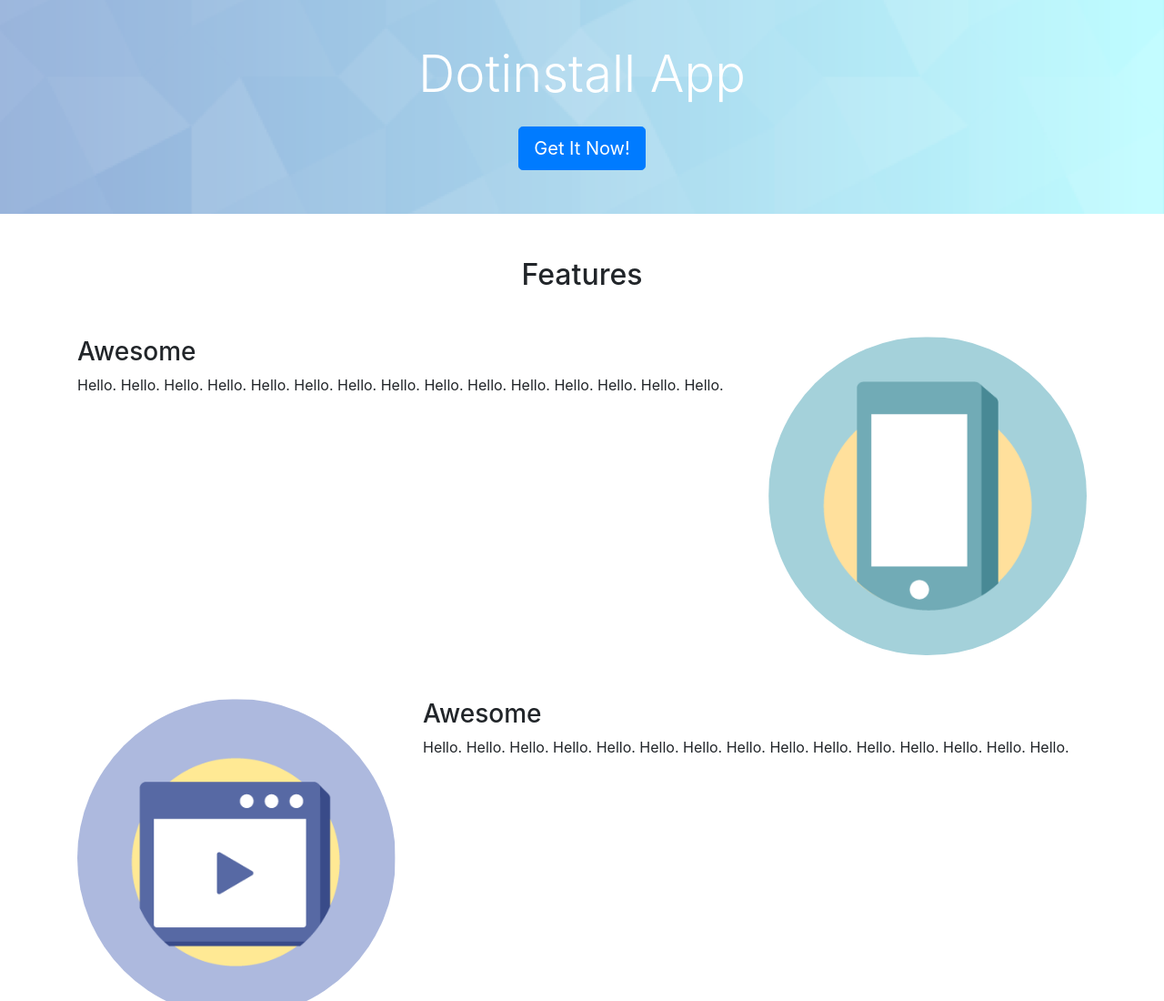
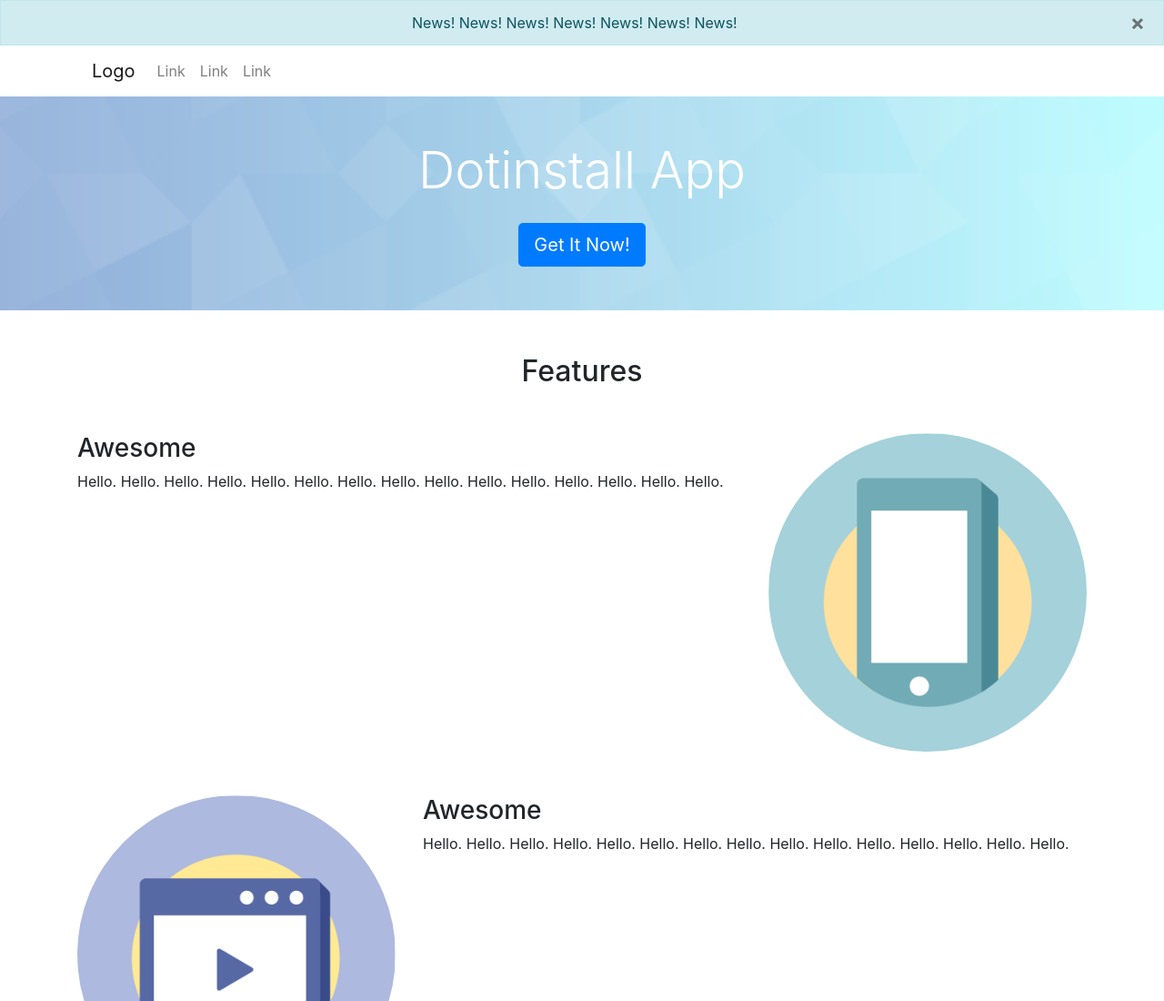
Before and after one commit to empenguin1186/bootstrap-training, a plain HTML site: page index.html in a window 1280 px wide. Shown: the top 1100 px of the page at 91% size. Drawn offline with nearby package versions, Linux system fonts and the light colour scheme.

Commit message:
:+1: アラート、ナビゲーション追加

```diff
--- a/index.html
+++ b/index.html
@@ -16,6 +16,28 @@
 <body>
 
 	<header>
+		<div class="alert alert-info text-center mb-0 rounded-0 alertdismissible fade show">
+			News! News! News! News! News! News! News!
+			<button class="close" data-dismiss="alert">
+				&times;
+			</button>
+		</div>
+		<div class="container">
+			<nav class="navbar navbar-expand-sm navbar-light">
+				<a href="" class="navbar-brand">Logo</a>
+				<button class="navbar-toggler" data-toggle="collapse" data-target="#menu">
+					<span class="navbar-toggler-icon"></span>
+				</button>
+				<div id="menu" class="collapse navbar-collapse">
+					<ul class="navbar-nav">
+						<li class="nav-item"><a href="" class="nav-link">Link</a></li>
+						<li class="nav-item"><a href="" class="nav-link">Link</a></li>
+						<li class="nav-item"><a href="" class="nav-link">Link</a></li>
+					</ul>
+				</div>
+			</nav>
+		</div>
+
 		<div class="cover text-white text-center py-5">
 			<h1 class="display-4 mb-4">Dotinstall App</h1>
 			<a href="" class="btn btn-primary btn-lg">Get It Now!</a>
@@ -93,8 +115,8 @@
 						<p>iOS iOS iOS iOS iOS iOS iOS iOS</p>
 					</div>
 					<div id="android" class="tab-pane">
-						<p>Android Android Android Android <span class="font-weight-bold text-info"
-								data-toggle="tooltip" title="This is awesome">&roid</span> Android Android</p>
+						<p>Android Android Android Android <span class="font-weight-bold text-info" data-toggle="tooltip"
+								title="This is awesome">&roid</span> Android Android</p>
 					</div>
 				</div>
 			</div>
```
